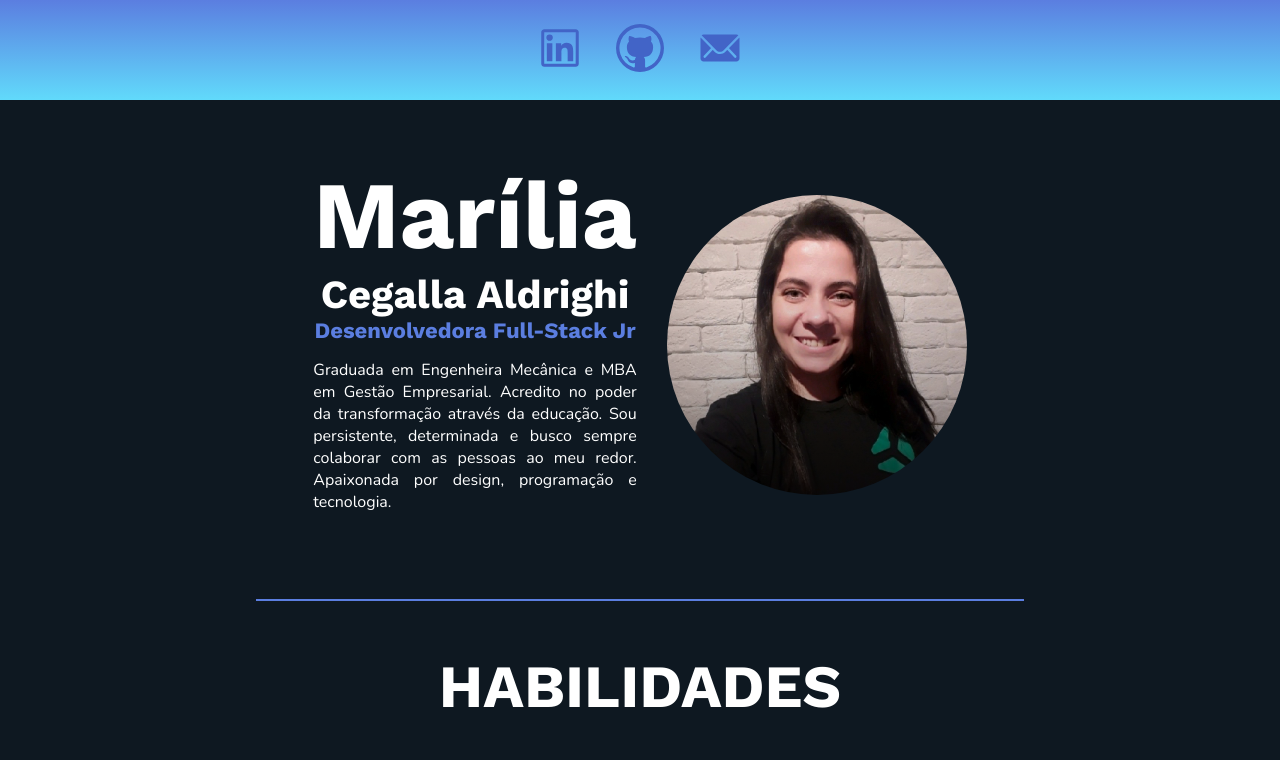
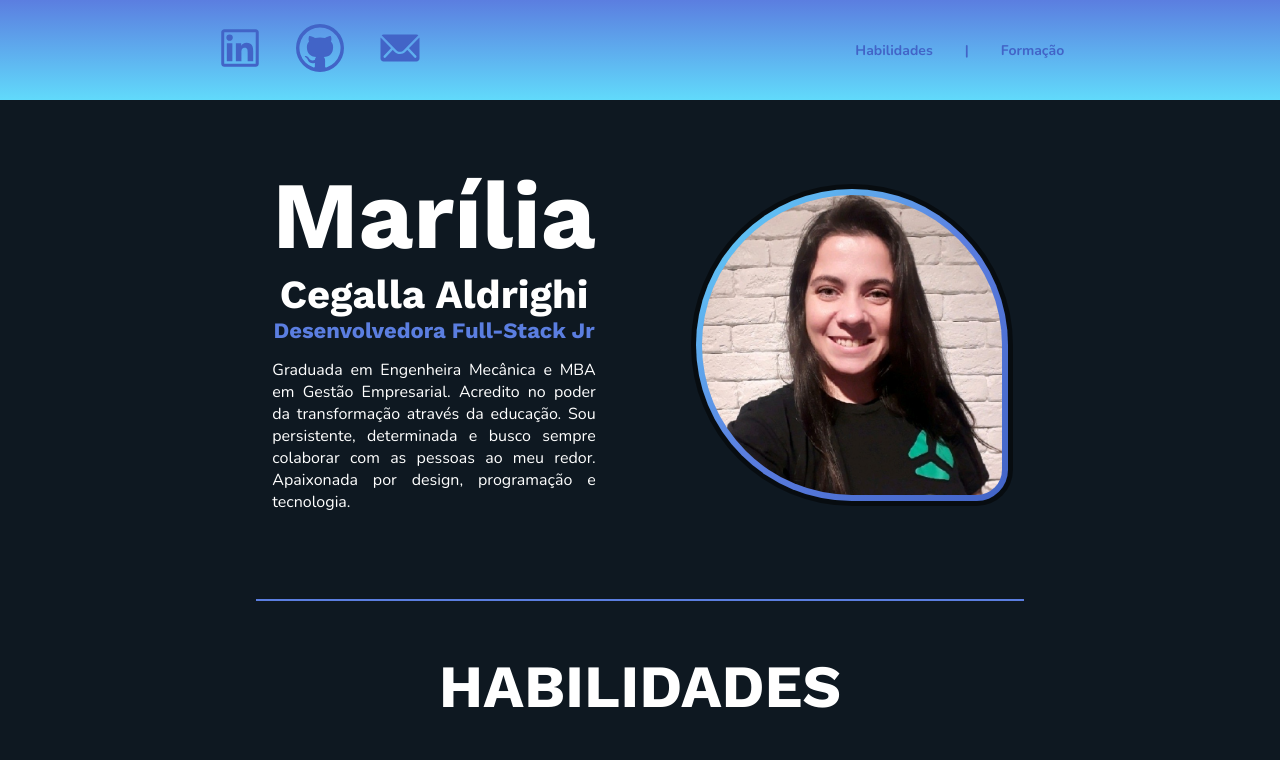
Before and after one commit to maricegalla/portfolio, a React (Create React App) app: page / in a window 1280 px wide. Shown: the top 760 px of the page. Built offline with nearby package versions, Linux system fonts and the light colour scheme.

Commit message:
feat: :sparkles: Added Nav Bar

```diff
--- a/package.json
+++ b/package.json
@@ -8,6 +8,7 @@
     "@testing-library/react": "^11.1.0",
     "@testing-library/user-event": "^12.1.10",
     "@types/dotenv": "^8.2.0",
+    "aos": "^3.0.0-beta.6",
     "react": "^17.0.2",
     "react-dom": "^17.0.2",
     "react-icons": "^4.3.1",
--- a/public/index.html
+++ b/public/index.html
@@ -32,7 +32,7 @@
       work correctly both with client-side routing and a non-root public URL.
       Learn how to configure a non-root public URL by running `npm run build`.
     -->
-    <title>React App</title>
+    <title>Marília's Portfolio</title>
   </head>
   <body>
     <noscript>You need to enable JavaScript to run this app.</noscript>
--- a/src/components/Content/Habilities/index.jsx
+++ b/src/components/Content/Habilities/index.jsx
@@ -12,7 +12,7 @@ import trelloLogo from 'src/assets/trelloLogo.png';
 
 const Habilities = () => {
   return (
-    <HabilitiesContainer>
+    <HabilitiesContainer >
       <h1>HABILIDADES</h1>
       <div>
         <i class="devicon-html5-plain colored" />
--- a/src/components/Content/style.js
+++ b/src/components/Content/style.js
@@ -18,7 +18,7 @@ const MainTextContainer = styled.div`
   align-items: center;
   font-family: 'Work Sans', sans-serif;
   font-weight: 600;
-  gap: 30px;
+  gap: 100px;
   padding: 20px;
   width: fit-content;
   height: fit-content;
@@ -56,19 +56,26 @@ const MainTextContainer = styled.div`
   .image {
     height: 300px;
     width: 300px;
-    background-image: linear-gradient(
+    background-image: url(${myPicture}),
+      linear-gradient(to bottom right, #61dafb, #5b7ee0, #4264C7);
+
+    /* background-image: linear-gradient(
         to bottom,
         rgba(225, 225, 225, 0),
         rgba(0, 0, 0, 0.1),
         rgba(0, 0, 0, 0.3),
         rgba(0, 0, 0, 0.7)
       ),
-      url(${myPicture});
-    border-radius: 50%;
+      url(${myPicture}); */
+
+    border-radius: 50% 50% 10% 50% ;
     background-size: cover;
     background-repeat: no-repeat;
     background-position: center center;
-    border: none;
+    background-origin: border-box;
+    background-clip: content-box, border-box;
+    border: 6px solid transparent;
+    box-shadow: 0 0 0 5px rgba(0, 0, 0, 0.5);
   }
 `;
 
@@ -95,7 +102,7 @@ const EducationContainer = styled.div`
   }
 
   img {
-    height: 100px
+    height: 100px;
   }
 
   .paragraph {
@@ -124,7 +131,7 @@ const EducationContainer = styled.div`
     display: flex;
     flex-direction: line;
     align-items: center;
-    gap: 40px
+    gap: 40px;
   }
 `;
 
--- /dev/null
+++ b/src/components/Header/Navbar/index.jsx
@@ -0,0 +1,14 @@
+import React from 'react';
+import { NavBarContainer } from './style';
+
+const NavBar = () => {
+  return (
+    <NavBarContainer>
+      <button onClick={() => window.scrollTo(0, 520)} className="nav">Habilidades</button>
+      <p>|</p>
+      <button onClick={() => window.scrollTo(0, 1300)} className="nav">Formação</button>
+    </NavBarContainer>
+  );
+};
+
+export default NavBar;
--- /dev/null
+++ b/src/components/Header/Navbar/style.js
@@ -0,0 +1,25 @@
+import styled from 'styled-components';
+
+const NavBarContainer = styled.div`
+  display: flex;
+
+  p {
+    font-size: 14px;
+    font-family: 'Nunito', sans-serif;
+    color: #4264c7;
+    font-weight: bold;
+  }
+
+  .nav {
+    padding: 0;
+    border: none;
+    background: none;
+    font-size: 14px;
+    font-family: 'Nunito', sans-serif;
+    color: #4264c7;
+    font-weight: bold;
+    cursor: pointer;
+  }
+`;
+
+export { NavBarContainer };
--- a/src/components/Header/index.jsx
+++ b/src/components/Header/index.jsx
@@ -3,6 +3,7 @@ import { HeaderContainer } from './style';
 import { AiOutlineLinkedin } from 'react-icons/ai';
 import { VscGithub } from 'react-icons/vsc';
 import { IoIosMail } from 'react-icons/io';
+import NavBar from './Navbar'
 
 const Header = () => {
   return (
@@ -30,6 +31,7 @@ const Header = () => {
           <IoIosMail size={'3em'} />
         </a>
       </div>
+      <NavBar/>
     </HeaderContainer>
   );
 };
--- a/src/components/Header/style.js
+++ b/src/components/Header/style.js
@@ -10,7 +10,7 @@ const HeaderContainer = styled.header`
   width: 100%;
   height: 100px;
   align-items: center;
-  justify-content: center;
+  justify-content: space-around;
   position: fixed;
 
   a {
```
Also changed, not shown: 2 other files (tests, documents, lock files or other folders).
